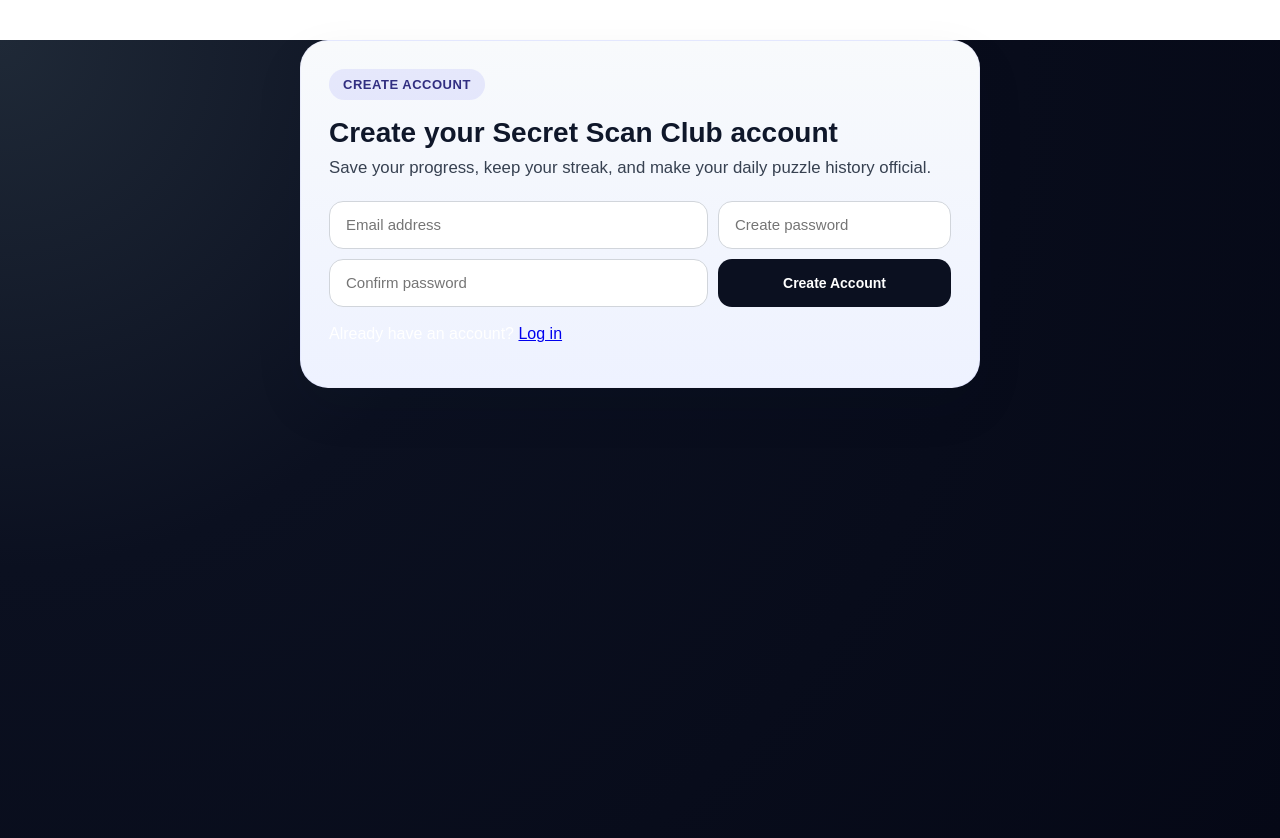
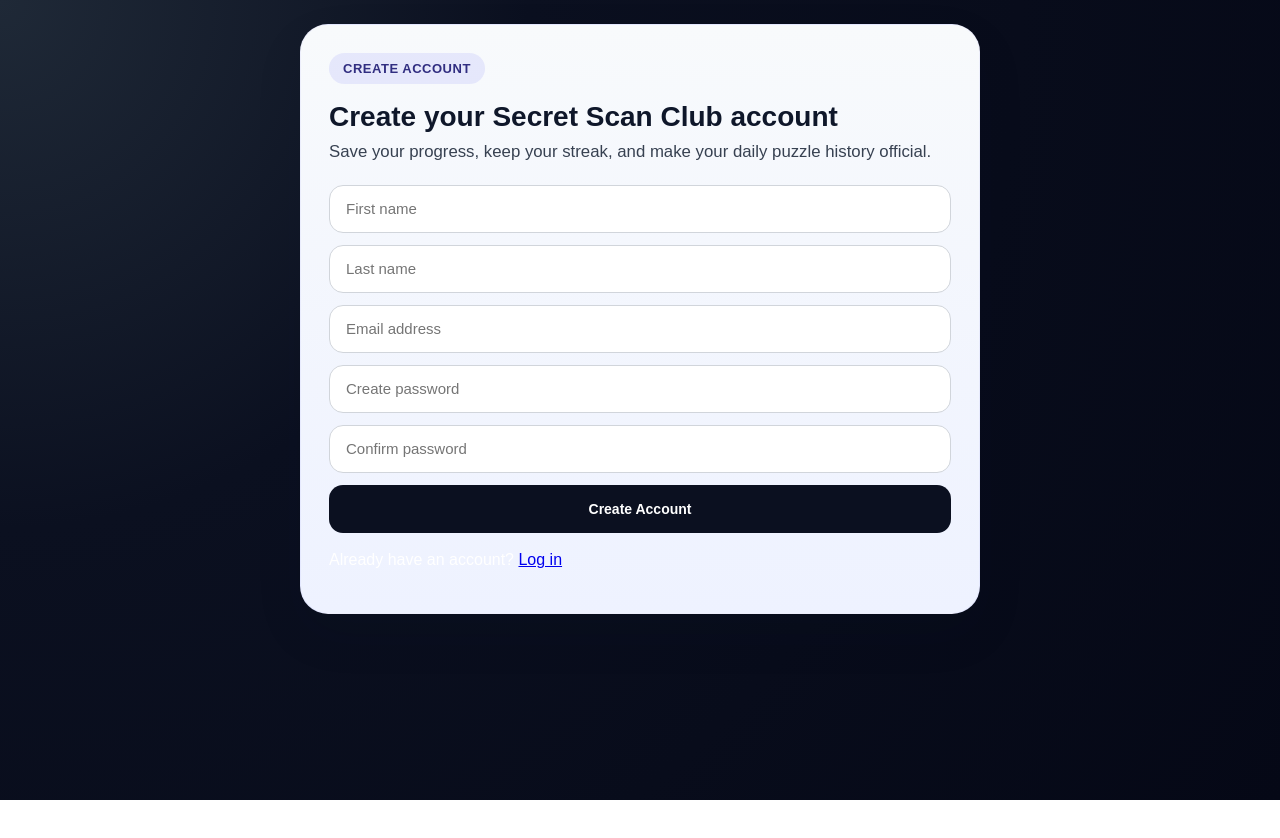
Before and after one commit to ryanc192/secretscanclub.com, a Next.js app: page /signup in a window 1280 px wide. After the commit the page ends 800 px from the top, so only its background shows below. Built offline with nearby package versions, Linux system fonts and the light colour scheme.

Commit message:
Update page.tsx

```diff
--- a/app/signup/page.tsx
+++ b/app/signup/page.tsx
@@ -21,6 +21,8 @@ function getGuestToken(): string {
 
 export default function SignupPage() {
   const router = useRouter();
+  const [firstName, setFirstName] = useState("");
+  const [lastName, setLastName] = useState("");
   const [email, setEmail] = useState("");
   const [password, setPassword] = useState("");
   const [confirmPassword, setConfirmPassword] = useState("");
@@ -29,6 +31,11 @@ export default function SignupPage() {
 
   async function handleSignup(e: React.FormEvent<HTMLFormElement>) {
     e.preventDefault();
+
+    if (!firstName.trim() || !lastName.trim()) {
+      setMessage("Please enter your first and last name.");
+      return;
+    }
 
     if (!email.trim() || !password.trim()) {
       setMessage("Please enter your email and password.");
@@ -51,9 +58,17 @@ export default function SignupPage() {
     try {
       const supabase = createBrowserSupabaseClient();
 
-      const { data, error } = await supabase.auth.signUp({
+      const { error } = await supabase.auth.signUp({
         email,
         password,
+        options: {
+          data: {
+            first_name: firstName.trim(),
+            last_name: lastName.trim(),
+            full_name: `${firstName.trim()} ${lastName.trim()}`,
+            name: firstName.trim(),
+          },
+        },
       });
 
       if (error) {
@@ -72,7 +87,11 @@ export default function SignupPage() {
             "Content-Type": "application/json",
             Authorization: `Bearer ${session.access_token}`,
           },
-          body: JSON.stringify({ guestToken }),
+          body: JSON.stringify({
+            guestToken,
+            firstName: firstName.trim(),
+            lastName: lastName.trim(),
+          }),
         });
       }
 
@@ -86,16 +105,62 @@ export default function SignupPage() {
   }
 
   return (
-    <main className="scan-page">
-      <div className="scan-wrap">
-        <section className="card-light" style={{ maxWidth: 680, margin: "40px auto" }}>
+    <main
+      className="scan-page"
+      style={{
+        minHeight: "100vh",
+        paddingTop: 0,
+        marginTop: 0,
+      }}
+    >
+      <div
+        className="scan-wrap"
+        style={{
+          paddingTop: 24,
+        }}
+      >
+        <section
+          className="card-light"
+          style={{
+            maxWidth: 680,
+            margin: "0 auto 40px auto",
+          }}
+        >
           <div className="pill-light">Create Account</div>
+
           <h1 className="section-title">Create your Secret Scan Club account</h1>
+
           <p className="section-text-light">
             Save your progress, keep your streak, and make your daily puzzle history official.
           </p>
 
-          <form onSubmit={handleSignup} className="email-form" style={{ marginTop: 20, flexDirection: "column", alignItems: "stretch" }}>
+          <form
+            onSubmit={handleSignup}
+            className="email-form"
+            style={{
+              marginTop: 20,
+              display: "flex",
+              flexDirection: "column",
+              alignItems: "stretch",
+              gap: 12,
+            }}
+          >
+            <input
+              type="text"
+              className="email-input"
+              placeholder="First name"
+              value={firstName}
+              onChange={(e) => setFirstName(e.target.value)}
+            />
+
+            <input
+              type="text"
+              className="email-input"
+              placeholder="Last name"
+              value={lastName}
+              onChange={(e) => setLastName(e.target.value)}
+            />
+
             <input
               type="email"
               className="email-input"
```
